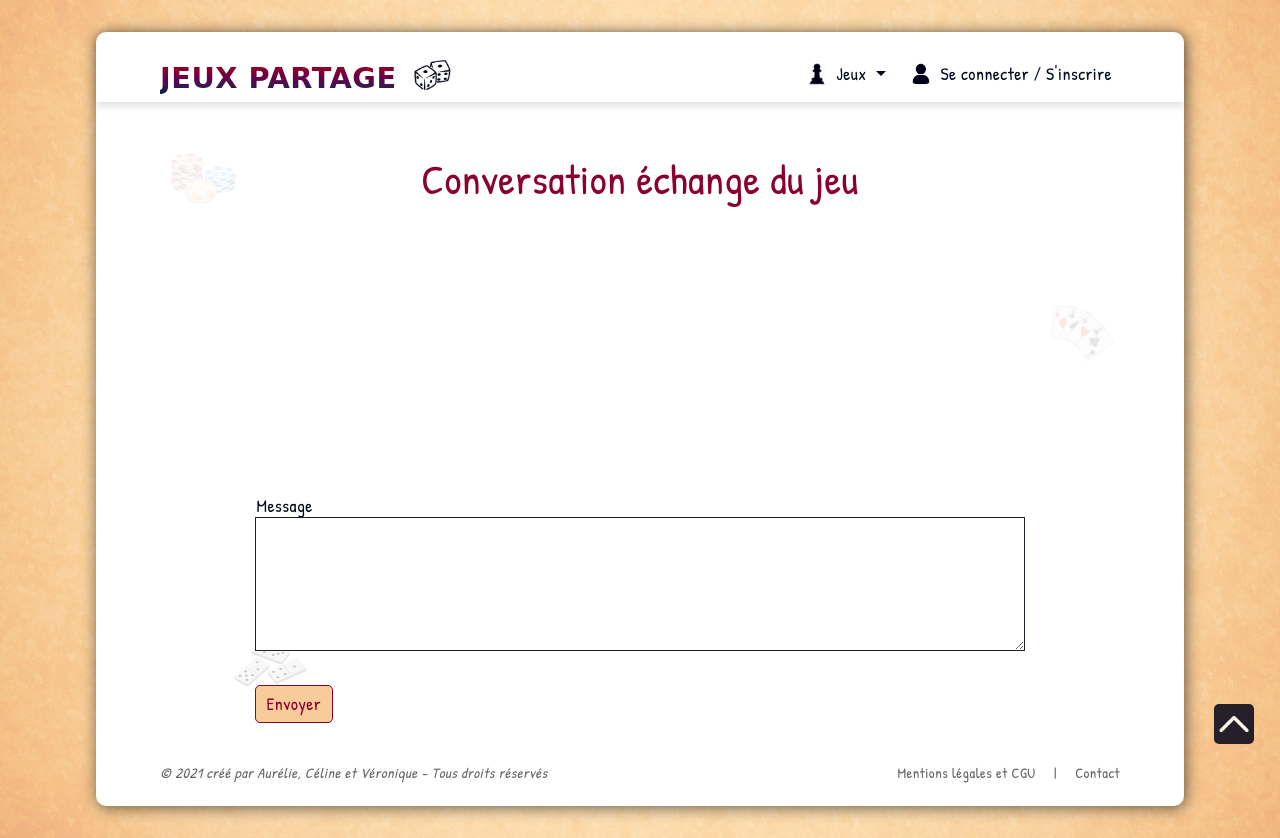
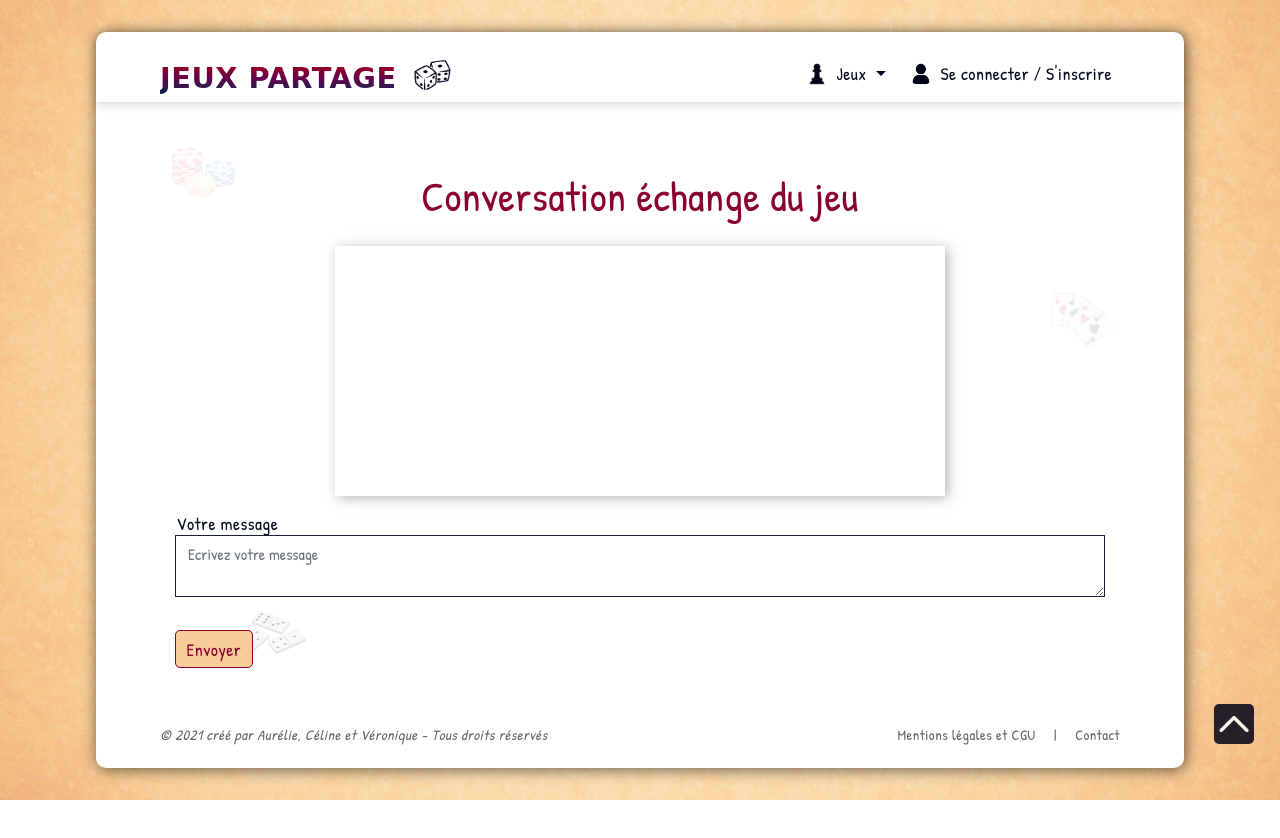
Before and after one commit to AurelieGilet/wf3_group_project, a Symfony app: template jeux_partage/templates/message/borrowing_message_app.html.twig in a window 1280 px wide. After the commit the page ends 800 px from the top, so only its background shows below. Run offline with Twig, Linux system fonts and the light colour scheme; the template is opened without the code that fills it, so the values that code supplies are empty; form fields are guessed from the names that the template uses; some libraries are stand-ins or nearby versions; some web fonts are replaced.

Commit message:
test cadre-carte conversation echange

```diff
--- a/jeux_partage/public/css/style.css
+++ b/jeux_partage/public/css/style.css
@@ -867,6 +867,22 @@
 
 }  */
 
+/* .cadre-carte
+{
+    background-image: url("../img/cadre_carte.png");
+    background-size: 80% 57%;
+    background-position: center;
+    background-position:top;
+    background-repeat: no-repeat;
+
+} */
+
+
+.ombre
+{
+    box-shadow: 3px 2px 12px rgba(151, 151, 151, 0.705);
+
+}
 
 
 
--- a/jeux_partage/templates/message/borrowing_message_app.html.twig
+++ b/jeux_partage/templates/message/borrowing_message_app.html.twig
@@ -7,9 +7,11 @@
 
 <h1 class="h1 mt-3 mb-4">Conversation échange du jeu {{borrowing.game.name}}</h1>
 
-<section class="row justify-content-center">
+
+
+<section class="row justify-content-center cadre-carte">
 	<div class="col-md-8">
-		<div class="table d-flex flex-column test-inset" style= "width: 100%; height: 250px; overflow: auto; padding: 5px;">
+		<div class="table d-flex flex-column test-inset ombre" style= "width: 100%; height: 250px; overflow: auto; padding: 5px;">
 			{% for message in messages %}
 				<div class="p-2 m-2 w-50 {% if message.author == app.user %}bg-gris align-self-end{% else %}bg-beige align-self-start{% endif %}">
 					<p class="font-weight-bold">{{message.author.username|title}}:</p>
@@ -18,13 +20,12 @@
 				</div>
 			{% endfor %}
 		</div>
+
 	</div>
-		<div class="col-md-10">
+		<div class="col-md-12">
 			{{ form_start(form, {'attr' : {'class': 'col-md-8 mx-auto py-4 row justify-content-around' }}) }}
 
-				{# {{ form_row(form.content, {'label' : "Ecrivez votre message", 'attr' : {'rows': "5" }}) }} #}
-
-				{{ form_row(form.content, {'label' : "Message ", 'attr' : {'rows': "5"}}) }}
+				{{ form_row(form.content, {'label' : "Votre message ", 'attr' : {'rows': "8"}, 'attr' : {'placeholder': "Ecrivez votre message" }}) }}
 				{{ form_row(form.save, {'label' : "Envoyer", 'attr' : {'class': 'btn-jp mx-auto mt-4'}}) }}
 
 			{{ form_end(form) }}
```
Also changed, not shown: jeux_partage/public/img/cadre_carte.png (added).
